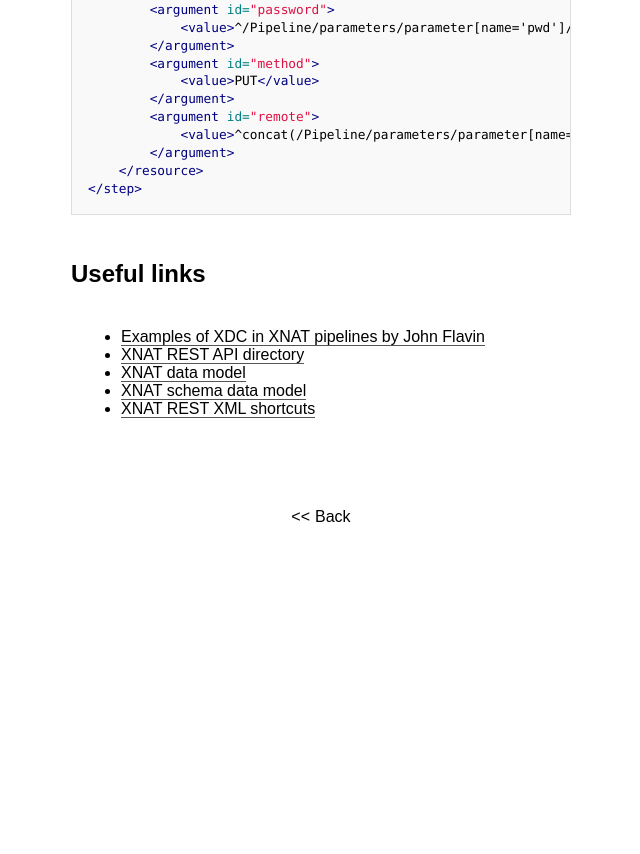
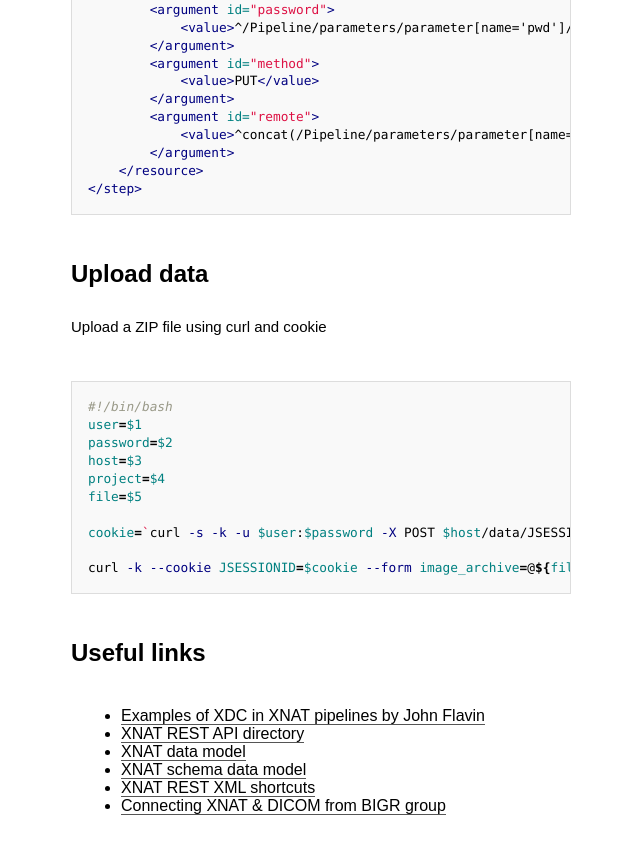
Before and after one commit to avansp/old-jekyll-avansp.github.io, a Jekyll site: the page built from _posts/2016-01-09-XNATDataClient-snippets.md, in a window 1280 px wide and 900 px high, scrolled down 1759 px. Shown: the top 854 px of the window, without its empty margins (319-959 px from the left). Built offline with Jekyll 4.4.1, drawn with Linux system fonts in a browser that asks for light colours; some web fonts are replaced; before the commit the page ends 2330 px from its top, so only the background shows below that.

Commit message:
Update XDC

```diff
--- a/_posts/2016-01-09-XNATDataClient-snippets.md
+++ b/_posts/2016-01-09-XNATDataClient-snippets.md
@@ -59,6 +59,23 @@
 </step>
 {% endhighlight %}
 
+## Upload data
+
+Upload a ZIP file using curl and cookie
+{% highlight bash %}
+#!/bin/bash
+user=$1
+password=$2
+host=$3
+project=$4
+file=$5
+
+cookie=`curl -s -k -u $user:$password -X POST $host/data/JSESSION`
+
+curl -k --cookie JSESSIONID=$cookie --form image_archive=@${file} --form project=$project --form inbody=true --form overwrite=delete $host/data/services/import?format=html
+{% endhighlight %}
+
+
 ## Useful links
 
 * [Examples of XDC in XNAT pipelines by John Flavin](https://bitbucket.org/nrg_customizations/)
@@ -66,3 +83,4 @@
 * [XNAT data model](https://wiki.xnat.org/display/XNAT16/Understanding+the+XNAT+Data+Model)
 * [XNAT schema data model](https://central.xnat.org/schemas/xnat/xnat.xsd)
 * [XNAT REST XML shortcuts](https://wiki.xnat.org/display/XNAT16/XNAT+REST+XML+Path+Shortcuts)
+* [Connecting XNAT & DICOM from BIGR group](http://xnat.bigr.nl/index.php/Xnat:Dicom)
```
